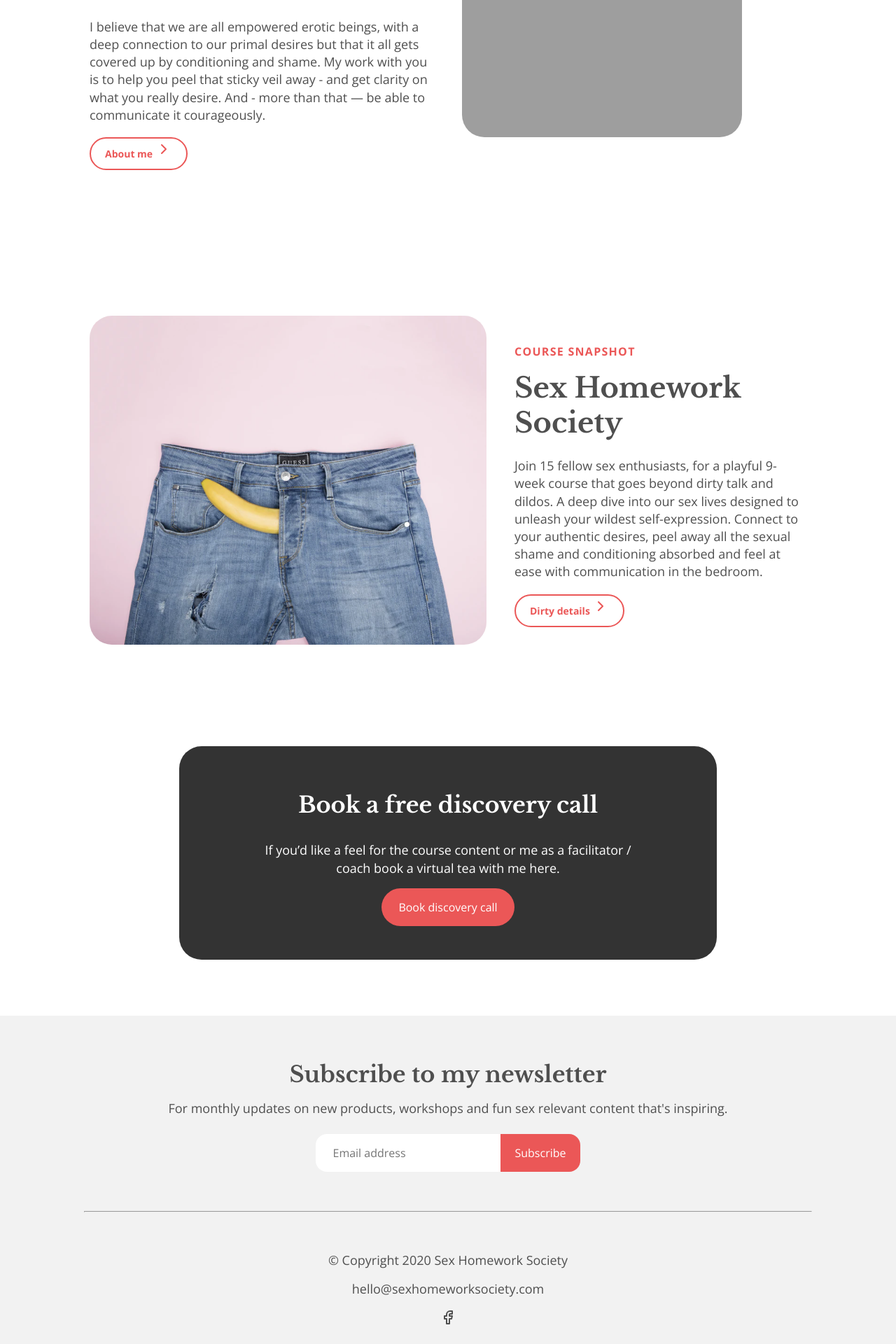
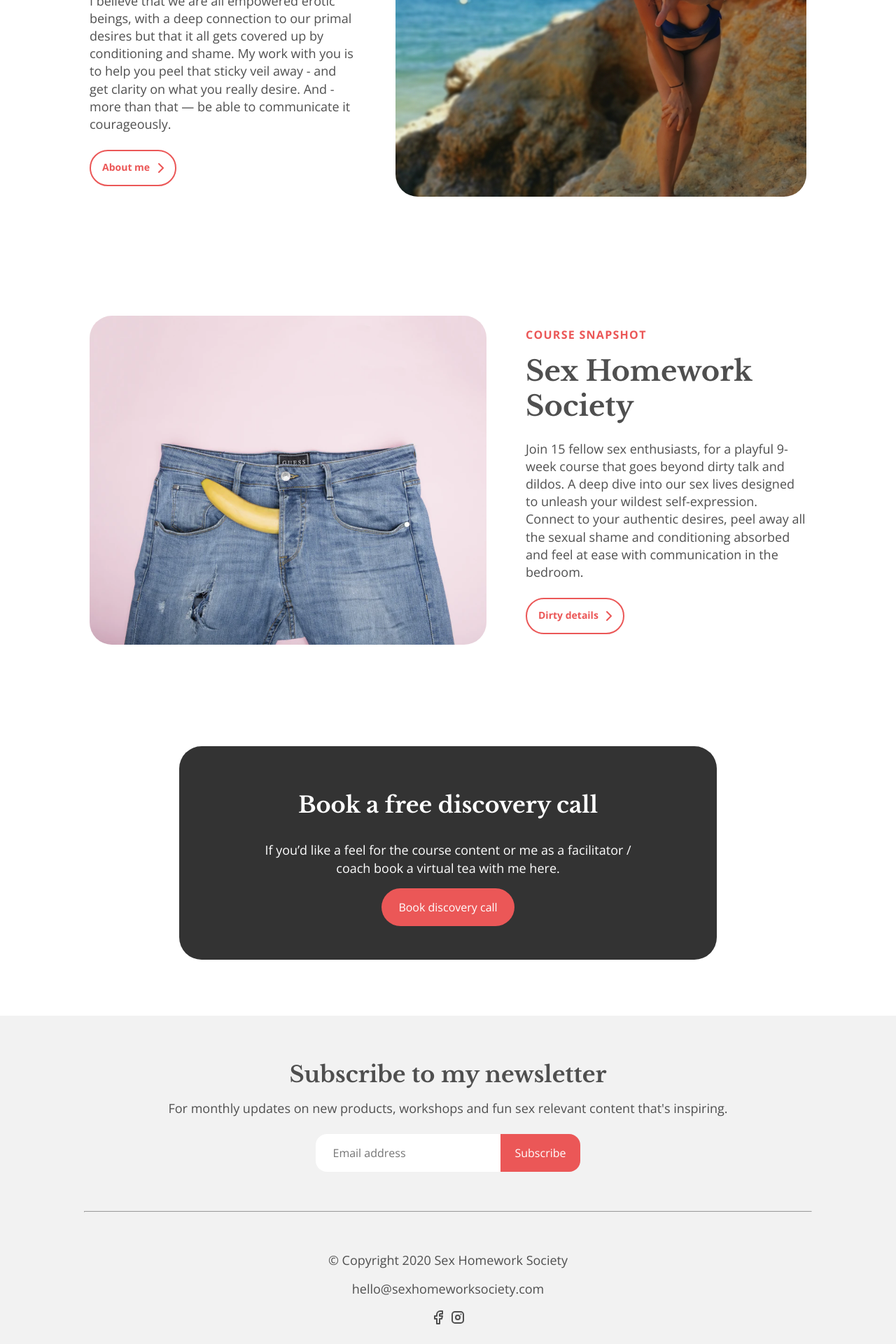
Before and after one commit to seyhanvankhan/sexhomeworksociety.com, a Flask app: page / in a window 1280 px wide. Shown: the part 1280-3200 px from the top of the page at 70% size. Run offline with Flask 2, Linux system fonts and the light colour scheme; grey boxes are pictures that could not be loaded.

Commit message:
Started on home sections

```diff
--- a/assets/stylesheets/components/buttons.css
+++ b/assets/stylesheets/components/buttons.css
@@ -9,8 +9,13 @@
 .btn-outline  {
   border-radius: 40px;
   border: 2px solid #EB5757;
-  padding: 12px 20px;
+  padding: 12px 8px 12px 16px;
   font-size: 14px;
   color: #EB5757;
   font-weight: bold;
 }
+
+.btn-outline svg, .btn-outline {
+  display: inline-block;
+    vertical-align: middle;
+}
--- a/assets/stylesheets/components/home-section.css
+++ b/assets/stylesheets/components/home-section.css
@@ -1,7 +1,7 @@
 .home-section {
   display: grid;
   grid-template-columns: 1fr 1fr;
-  grid-gap: 40px;
+  grid-gap: 56px;
   height: 600px;
   margin: 40px auto;
   align-items: center;
--- a/templates/index.html
+++ b/templates/index.html
@@ -97,5 +97,11 @@
     <path stroke="none" d="M0 0h24v24H0z" fill="none"/>
     <path d="M7 10v4h3v7h4v-7h3l1 -4h-4v-2a1 1 0 0 1 1 -1h3v-4h-3a5 5 0 0 0 -5 5v2h-3" />
   </svg>
+  <svg xmlns="http://www.w3.org/2000/svg" class="icon icon-tabler icon-tabler-brand-instagram" width="24" height="24" viewBox="0 0 24 24" stroke-width="2" stroke="#4f4f4f" fill="none" stroke-linecap="round" stroke-linejoin="round">
+    <path stroke="none" d="M0 0h24v24H0z" fill="none"/>
+    <rect x="4" y="4" width="16" height="16" rx="4" />
+    <circle cx="12" cy="12" r="3" />
+    <line x1="16.5" y1="7.5" x2="16.5" y2="7.501" />
+  </svg>
 </footer>
 {% endblock %}
```
Also changed, not shown: assets/images/home-about.png (added).
